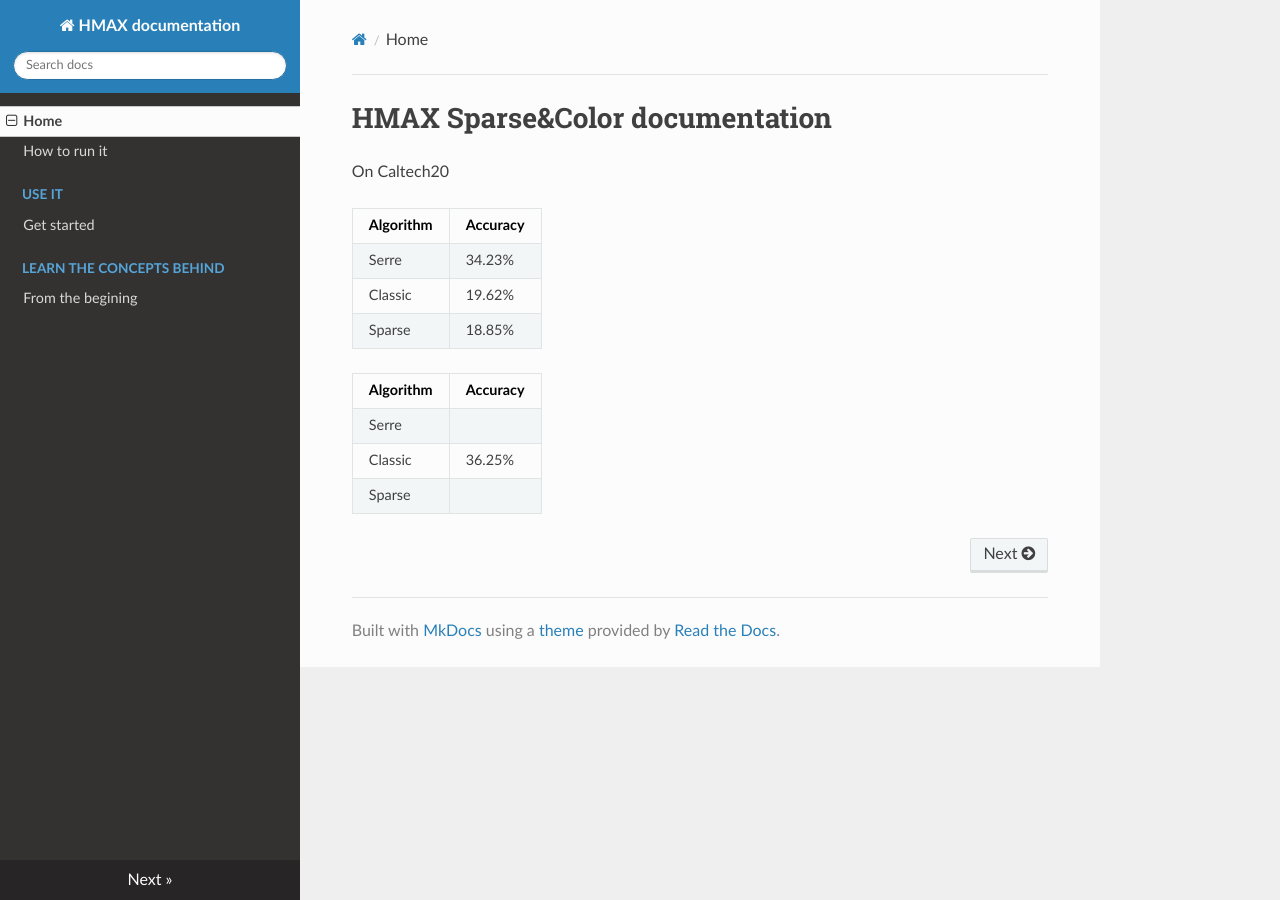
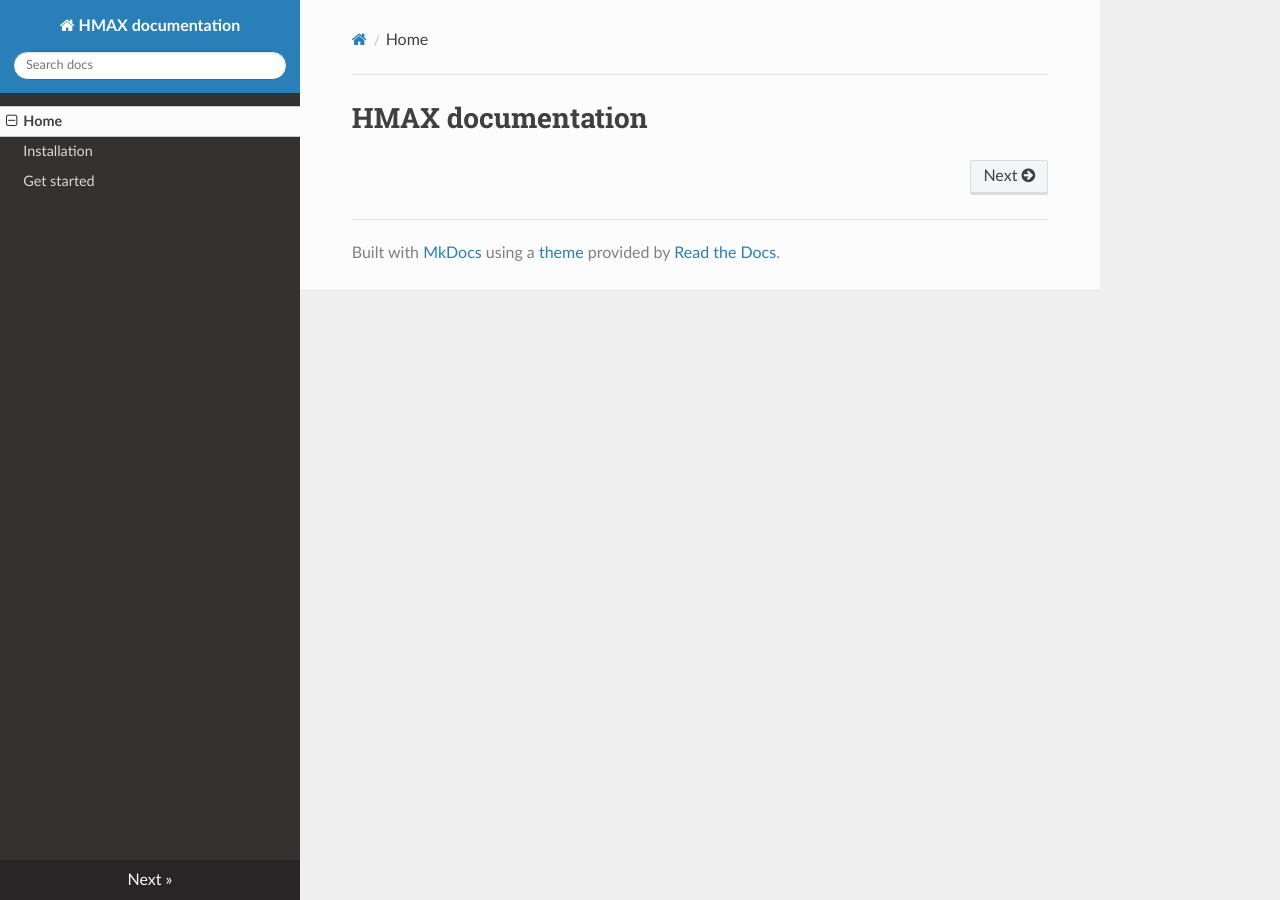
Before and after one commit to jurenoult/hmax-documentation, an MkDocs documentation site: the page built from docs/index.md, in a window 1280 px wide. Built offline with MkDocs 1.6.1, drawn with Linux system fonts in a browser that asks for light colours; nearby versions of some CDN libraries; old or Windows-style settings are respelled for this version of MkDocs.

Commit message:
Initialize doc

```diff
--- a/docs/index.md
+++ b/docs/index.md
@@ -1,15 +1 @@
-# HMAX Sparse&Color documentation
-
-On Caltech20
-
-| Algorithm | Accuracy |
-|-----------|----------|
-| Serre     | 34.23%   |
-| Classic   | 19.62%   |
-| Sparse    | 18.85%   |
-
-| Algorithm | Accuracy |
-|-----------|----------|
-| Serre     |          |
-| Classic   | 36.25%   |
-| Sparse    |          |
+# HMAX documentation
--- a/mkdocs.yml
+++ b/mkdocs.yml
@@ -1,11 +1,8 @@
 site_name: HMAX documentation
 pages:
   - Home: index.md
-  - 'How to run it': installation.md
-  - 'Use it':
-    - 'Get started': use-it/get-started.md
-  - 'Learn the concepts behind':
-    - 'From the begining': learn-the-concepts-behind/from-the-begining.md
+  - Installation: installation.md
+  - 'Get started': get-started.md
 theme:
   name: readthedocs
 markdown_extensions:
```
Also changed, not shown: README.md (+11 -0 lines), docs/get-started.md (added, +1 -0 lines), docs/installation.md (+1 -0 lines), docs/installation/dex2.md (deleted, +0 -5 lines), docs/installation/index.md (deleted, +0 -5 lines), docs/learn-the-concepts-behind/from-the-begining.md (deleted), docs/use-it/get-started.md (deleted), 2 other files.
